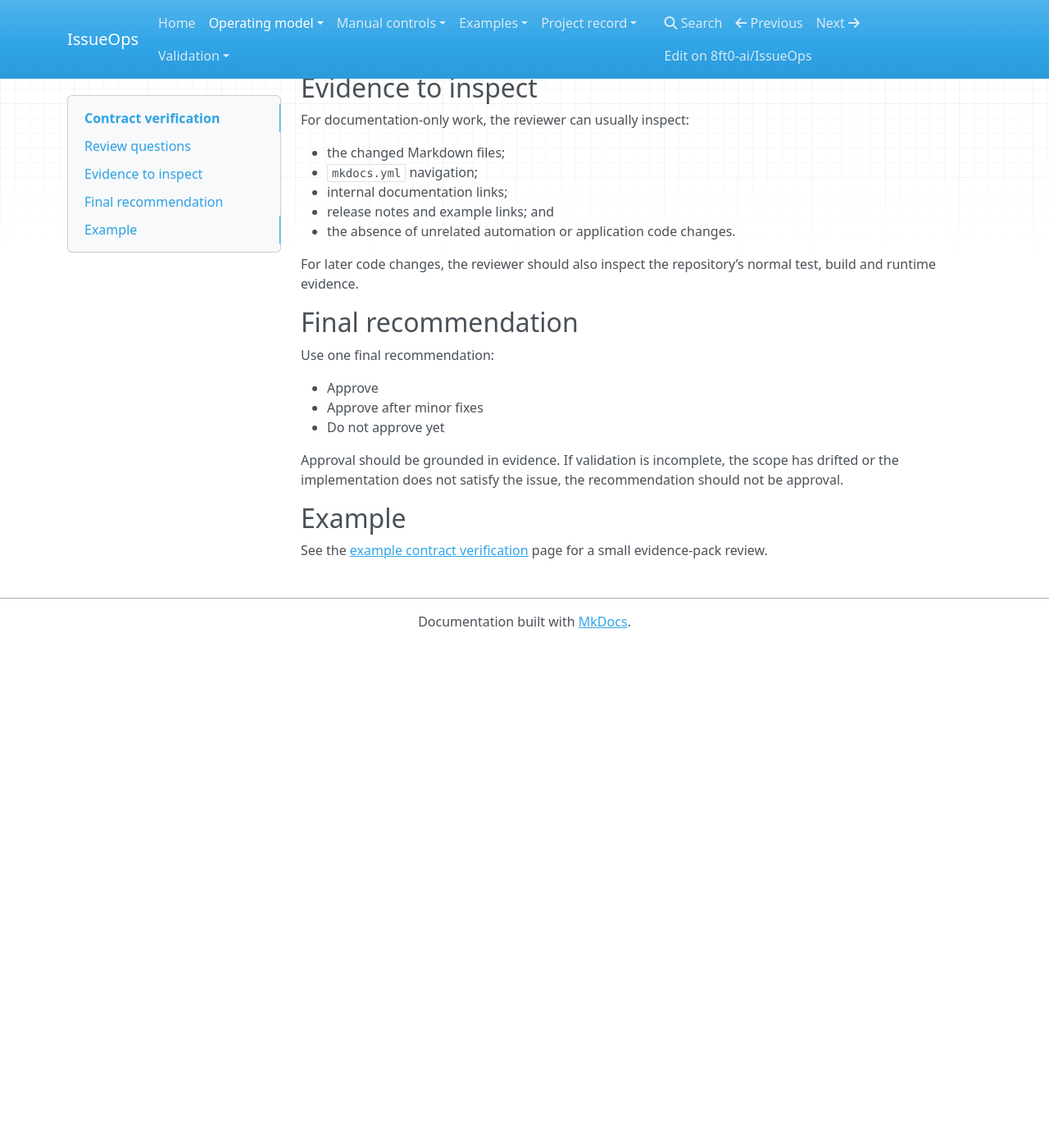
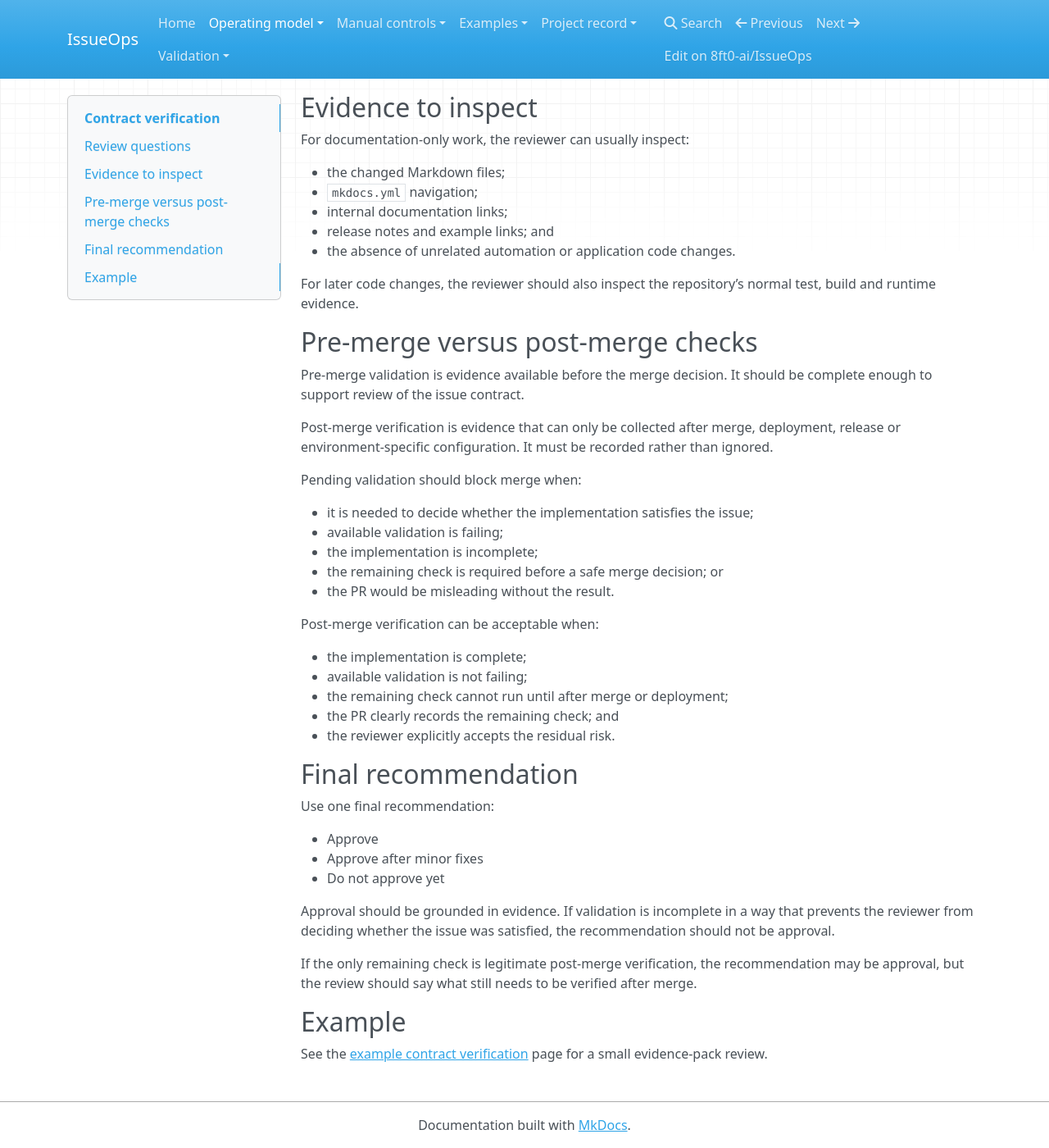
Before and after one commit to 8ft0-ai/IssueOps, an MkDocs documentation site: the page built from docs/contract-verification.md, in a window 1280 px wide and 1400 px high, scrolled down 461 px. Shown: the whole window at 82% size. Built offline with MkDocs 1.6.1, drawn with Linux system fonts in a browser that asks for light colours; nearby versions of some CDN libraries; before the commit the page ends 1247 px from its top, so only the background shows below that.

Commit message:
Clarify merge readiness with pending validation

```diff
--- a/docs/contract-verification.md
+++ b/docs/contract-verification.md
@@ -11,8 +11,9 @@ The reviewer should check:
 - whether the expected outcome in the issue was delivered;
 - whether each acceptance criterion was addressed;
 - whether the stated non-goals were respected;
-- whether the validation evidence is accurate;
-- whether any pending validation is clearly recorded; and
+- whether the pre-merge validation evidence is accurate;
+- whether any validation not performed is clearly recorded;
+- whether any post-merge verification is explicitly named; and
 - whether any scope drift, uncertainty or implementation risk remains.
 
 ## Evidence to inspect
@@ -27,6 +28,28 @@ For documentation-only work, the reviewer can usually inspect:
 
 For later code changes, the reviewer should also inspect the repository’s normal test, build and runtime evidence.
 
+## Pre-merge versus post-merge checks
+
+Pre-merge validation is evidence available before the merge decision. It should be complete enough to support review of the issue contract.
+
+Post-merge verification is evidence that can only be collected after merge, deployment, release or environment-specific configuration. It must be recorded rather than ignored.
+
+Pending validation should block merge when:
+
+- it is needed to decide whether the implementation satisfies the issue;
+- available validation is failing;
+- the implementation is incomplete;
+- the remaining check is required before a safe merge decision; or
+- the PR would be misleading without the result.
+
+Post-merge verification can be acceptable when:
+
+- the implementation is complete;
+- available validation is not failing;
+- the remaining check cannot run until after merge or deployment;
+- the PR clearly records the remaining check; and
+- the reviewer explicitly accepts the residual risk.
+
 ## Final recommendation
 
 Use one final recommendation:
@@ -35,7 +58,9 @@ Use one final recommendation:
 - Approve after minor fixes
 - Do not approve yet
 
-Approval should be grounded in evidence. If validation is incomplete, the scope has drifted or the implementation does not satisfy the issue, the recommendation should not be approval.
+Approval should be grounded in evidence. If validation is incomplete in a way that prevents the reviewer from deciding whether the issue was satisfied, the recommendation should not be approval.
+
+If the only remaining check is legitimate post-merge verification, the recommendation may be approval, but the review should say what still needs to be verified after merge.
 
 ## Example
 
```
